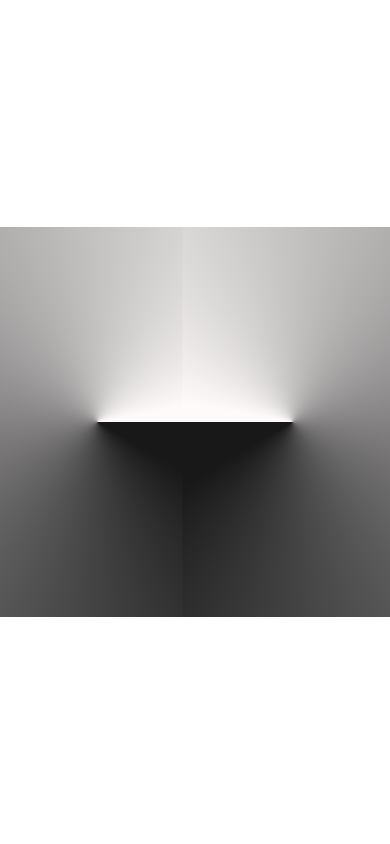
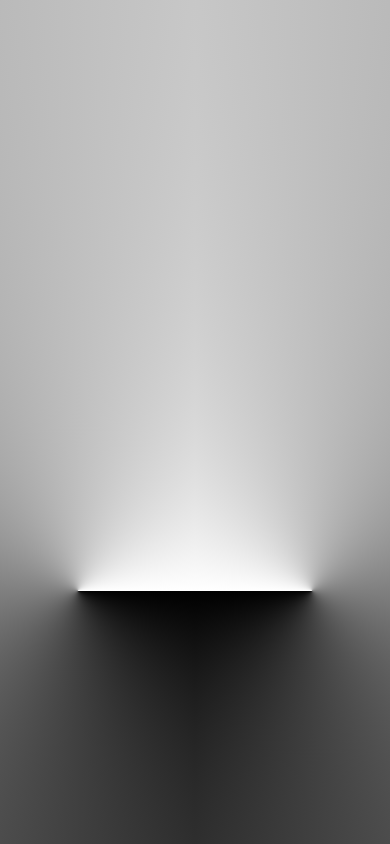
Before and after one commit to pamelajane-viloria/FE-assessment_Viloria, a React (Vite) app: page / in a window 390 px wide. Built offline with nearby package versions, Linux system fonts and the light colour scheme.

Commit message:
fix: conic gradient responsiveness, clean code

```diff
--- a/src/App.jsx
+++ b/src/App.jsx
@@ -1,19 +1,24 @@
-import { useState, useEffect } from 'react';
+import { motion } from "motion/react"
 import './index.css';
 
 function App() {
-	const [isFlipped, setIsFlipped] = useState(false);
-
-	// Delay for better transition
-	useEffect(() => {
-		const timer = setTimeout(() => setIsFlipped(true), 100);
-		return () => clearTimeout(timer);
-	}, []);
 
 	return (
-		<div className="gradient-container reltative w-screen h-screen overflow-hidden flex flex-row justify-center items-center">
-			<div className={`left-panel w-full xl:h-[400px] 2xl:h-[640px] lg:h-[260px] md:h-[200px] h-[110px] ${ isFlipped ? "animate-flip-gradient" : "" }`}></div>
-			<div className={`right-panel w-full xl:h-[400px] 2xl:h-[640px] lg:h-[260px] md:h-[200px] h-[110px] ${ isFlipped ? "animate-flip-gradient" : "" }`}></div>
+		<div className="gradient-container w-screen h-screen  flex flex-row justify-center items-center">
+			<motion.div
+				initial={{ 'background': 'conic-gradient(from 90deg at 40% 70%, #fff, #000)' }}
+				animate={{ 'background': 'conic-gradient(from 90deg at 40% 70%, #000, #fff)' }}
+				transition={{ duration: 0.5, delay: .7 }}
+				className="w-full h-full"
+			>
+			</motion.div>
+			<motion.div
+				initial={{ 'background': 'conic-gradient(from 270deg at 60% 70%, #000, #fff)' }}
+				animate={{ 'background': 'conic-gradient(from 270deg at 60% 70%, #fff, #000)' }}
+				transition={{ duration: 0.5, delay: .7 }}
+				className="w-full h-full"
+			>
+			</motion.div>
     	</div>
 	)
 }
--- a/src/index.css
+++ b/src/index.css
@@ -10,51 +10,3 @@
     color-scheme: light dark;
     color: rgba(255, 255, 255, 0.87);
 }
-
-.left-panel {
-    background: conic-gradient(#fefafa 30deg, #181818 350deg);
-    transform: rotate(90deg) scale(2) translate(100px, 0);
-}
-
-.right-panel {
-    background: conic-gradient(#fefafa 30deg, #181818 350deg);
-    transform: rotate(90deg) scaleY(-1) scale(2) translate(100px, 0);
-}
-
-@media (max-width: 768px) { /* remove transform translate */
-    .left-panel {
-        transform: rotate(90deg) scale(2);
-    }
-
-    .right-panel {
-        transform: rotate(90deg) scaleY(-1) scale(2);
-    }
-}
-
-@keyframes flip-gradient {
-    0% { background: conic-gradient(#fefafa 30deg, #181818 320deg); }
-    5% { background: conic-gradient(#fefafa 45deg, #181818 305deg); }
-    10% { background: conic-gradient(#fefafa 60deg, #181818 290deg); }
-    15% { background: conic-gradient(#fefafa 75deg, #181818 275deg); }
-    20% { background: conic-gradient(#fefafa 90deg, #181818 260deg); }
-    25% { background: conic-gradient(#fefafa 105deg, #181818 245deg); }
-    30% { background: conic-gradient(#fefafa 120deg, #181818 230deg); }
-    35% { background: conic-gradient(#fefafa 135deg, #181818 215deg); }
-    40% { background: conic-gradient(#fefafa 150deg, #181818 200deg); }
-    45% { background: conic-gradient(#fefafa 165deg, #181818 185deg); }
-    50% { background: conic-gradient(#181818 170deg, #fefafa 180deg); }
-    55% { background: conic-gradient(#181818 155deg, #fefafa 195deg); }
-    60% { background: conic-gradient(#181818 140deg, #fefafa 210deg); }
-    65% { background: conic-gradient(#181818 125deg, #fefafa 225deg); }
-    70% { background: conic-gradient(#181818 110deg, #fefafa 240deg); }
-    75% { background: conic-gradient(#181818 95deg, #fefafa 255deg); }
-    80% { background: conic-gradient(#181818 80deg, #fefafa 270deg); }
-    85% { background: conic-gradient(#181818 65deg, #fefafa 285deg); }
-    90% { background: conic-gradient(#181818 50deg, #fefafa 300deg); }
-    95% { background: conic-gradient(#181818 35deg, #fefafa 315deg); }
-    100% { background: conic-gradient(#181818 30deg, #fefafa 350deg); }
-}
-
-.animate-flip-gradient {
-    animation: flip-gradient 1s linear forwards;
-}
```
